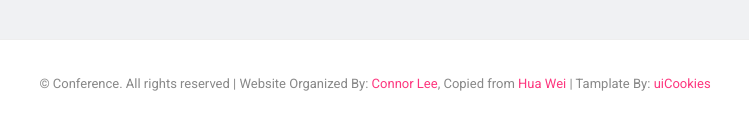
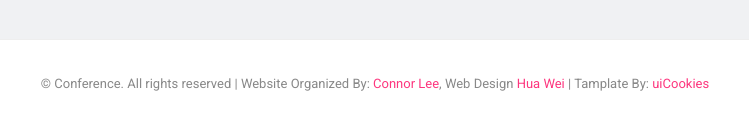
Before and after one commit to AMLTS/amlts2022, a plain HTML site: page index.html in a window 1280 px wide. Shown: the part 3438-3568 px from the top of the page, 265-1014 px from the left. Drawn offline with Linux system fonts and the light colour scheme; some packages are replaced by stand-ins of ours.

Commit message:
Update index.html

```diff
--- a/index.html
+++ b/index.html
@@ -610,7 +610,7 @@ We invite quality, novel, and ingenious contributions within an industrial appli
         <div class="copyright-section">
             <div class="container">
                 <div class="col-md-12">
-                    <div class="copytext text-center">&copy; Conference. All rights reserved | Website Organized By: <a href="https://github.com/Connorlee487">Connor Lee</a>, Copied from <a href="http://personal.psu.edu/hzw77/index.html">Hua Wei</a> | Tamplate By: <a href="https://uicookies.com">uiCookies</a></div>
+                    <div class="copytext text-center">&copy; Conference. All rights reserved | Website Organized By: <a href="https://github.com/Connorlee487">Connor Lee</a>, Web Design <a href="http://personal.psu.edu/hzw77/index.html">Hua Wei</a> | Tamplate By: <a href="https://uicookies.com">uiCookies</a></div>
                 </div>
             </div>
             <!-- .container -->
```
